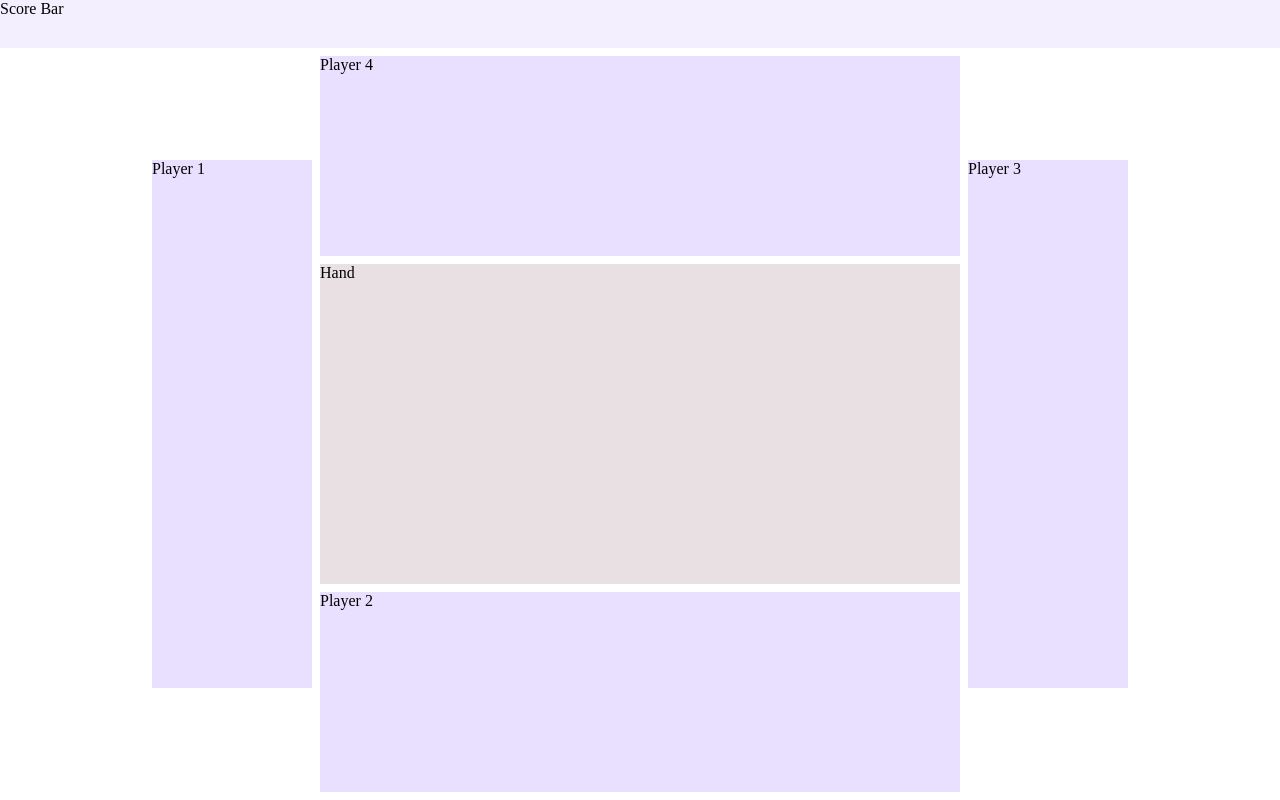
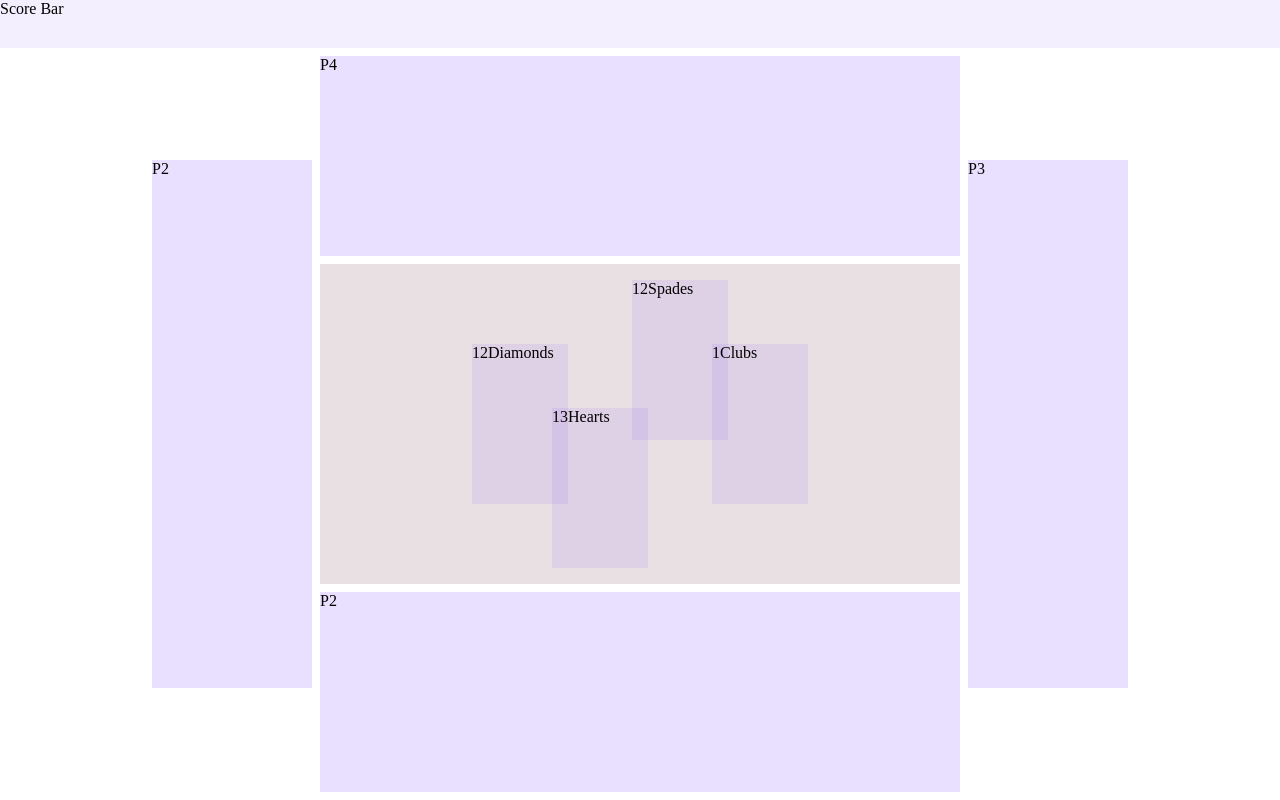
Before and after one commit to DoruNow/Partida, a Vue app: page /table in a window 1280 px wide. Built offline with nearby package versions, Linux system fonts and the light colour scheme.

Commit message:
add played cards layout

```diff
--- a/src/views/TableView.vue
+++ b/src/views/TableView.vue
@@ -1,11 +1,50 @@
 <template>
   <div class="container">
     <div class="score-bar">Score Bar</div>
-    <div class="player1">Player 1</div>
-    <div class="player2">Player 2</div>
-    <div class="player3">Player 3</div>
-    <div class="player4">Player 4</div>
-    <div class="hand">Hand</div>
+    <div class="player1" v-if="updateTablePayload.players[0] !== ''">
+      {{ updateTablePayload.players[0] }}
+    </div>
+    <div class="player2" v-if="updateTablePayload.players[1] !== ''">
+      {{ updateTablePayload.players[1] }}
+    </div>
+    <div class="player3" v-if="updateTablePayload.players[2] !== ''">
+      {{ updateTablePayload.players[2] }}
+    </div>
+    <div class="player4" v-if="updateTablePayload.players[3] !== ''">
+      {{ updateTablePayload.players[3] }}
+    </div>
+    <div class="hand">
+      <div>
+        <div
+          class="card card1"
+          :class="{ transparent: updateTablePayload.cards[0].value === 0 }"
+        >
+          {{ updateTablePayload.cards[0].value
+          }}{{ updateTablePayload.cards[0].type }}
+        </div>
+        <div
+          class="card card4"
+          :class="{ transparent: updateTablePayload.cards[3].value === 0 }"
+        >
+          {{ updateTablePayload.cards[3].value
+          }}{{ updateTablePayload.cards[3].type }}
+        </div>
+        <div
+          class="card card3"
+          :class="{ transparent: updateTablePayload.cards[2].value === 0 }"
+        >
+          {{ updateTablePayload.cards[2].value
+          }}{{ updateTablePayload.cards[2].type }}
+        </div>
+        <div
+          class="card card2"
+          :class="{ transparent: updateTablePayload.cards[1].value === 0 }"
+        >
+          {{ updateTablePayload.cards[1].value
+          }}{{ updateTablePayload.cards[1].type }}
+        </div>
+      </div>
+    </div>
   </div>
 </template>
 
@@ -15,12 +54,41 @@ import Component from "vue-class-component";
 
 @Component({
   props: {
-    updateTablePayload: {
+    updateTablePayload1: {
       type: Object
     }
   }
 })
-export default class TableView extends Vue {}
+export default class TableView extends Vue {
+  // TODO remove test data and update props
+  updateTablePayload = {
+    cards: [
+      {
+        playedBy: "P1",
+        value: 12,
+        type: "Diamonds"
+      },
+      {
+        playedBy: "",
+        value: 13,
+        type: "Hearts"
+      },
+      {
+        playedBy: "P3",
+        value: 1,
+        type: "Clubs"
+      },
+      {
+        playedBy: "P4",
+        value: 12,
+        type: "Spades"
+      }
+    ],
+    gameScore: [1, 2],
+    sessionScore: [1, 2],
+    players: ["P2", "P2", "P3", "P4"]
+  };
+}
 </script>
 
 <style lang="sass" scoped>
@@ -53,4 +121,29 @@ export default class TableView extends Vue {}
 .hand
   background-color: #49001f1f
   grid-area: hand
+  display: grid
+  align-content: center
+  justify-content: center
+.card
+  width: 12vh
+  height: 20vh
+  background-color: #4900ff11
+.card1
+  position: relative
+  right: 15vh
+  top: 30vh
+.card2
+  position: relative
+  top: -22vh
+  right: 5vh
+.card3
+  position: relative
+  left: 15vh
+  top: -10vh
+.card4
+  position: relative
+  top: 2vh
+  left: 5vh
+.transparent
+  opacity: 0
 </style>
```
